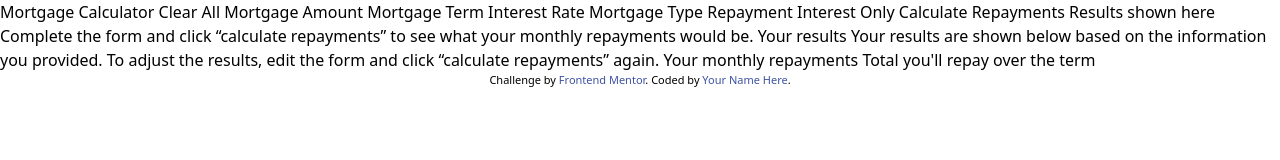
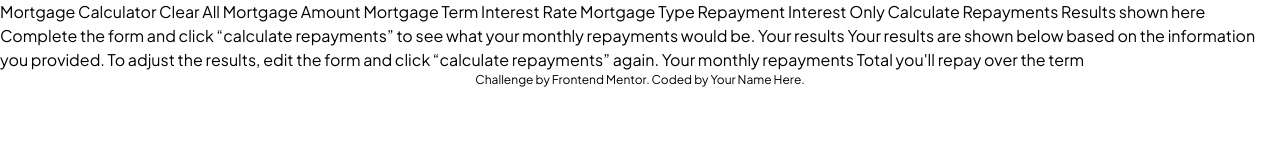
Before and after one commit to jonhenrikaavitsland/fM-mortgage-repayment-calculator, a website built with Vite: page index.html in a window 1280 px wide. Built offline with nearby package versions, Linux system fonts and the light colour scheme.

Commit message:
tailwind config

```diff
--- a/index.html
+++ b/index.html
@@ -16,19 +16,7 @@
     />
     <link rel="stylesheet" href="./src/index.css" />
     <script type="module" src="./src/js/index.js"></script>
-
     <title>Frontend Mentor | Mortgage repayment calculator</title>
-
-    <!-- Feel free to remove these styles or customise in your own stylesheet 👍 -->
-    <style>
-      .attribution {
-        font-size: 11px;
-        text-align: center;
-      }
-      .attribution a {
-        color: hsl(228, 45%, 44%);
-      }
-    </style>
   </head>
   <body>
     Mortgage Calculator Clear All Mortgage Amount Mortgage Term Interest Rate
@@ -49,7 +37,7 @@
 
     <!-- Completed results end -->
 
-    <div class="attribution">
+    <div class="text-center text-xs">
       Challenge by
       <a href="https://www.frontendmentor.io?ref=challenge">Frontend Mentor</a>.
       Coded by <a href="#">Your Name Here</a>.
--- a/src/index.css
+++ b/src/index.css
@@ -1,3 +1,13 @@
 @tailwind base;
 @tailwind components;
 @tailwind utilities;
+
+@layer base {
+  @font-face {
+    font-family: "Plus-jakarta-sans";
+    font-style: normal;
+    font-weight: <weight>;
+    font-display: swap;
+    src: url("./assets/fonts/PlusJakartaSans-VariableFont_wght.ttf")
+  }
+}
--- a/tailwind.config.js
+++ b/tailwind.config.js
@@ -1,8 +1,26 @@
+const defaultTheme = require('tailwindcss/defaultTheme');
+
 /** @type {import('tailwindcss').Config} */
 export default {
   content: ['./**/index.html', './src/**/*.{js, ts, jsx, tsx, mjs, cjs}'],
   theme: {
-    extend: {},
+    extend: {
+      fontFamily: {
+        sans: ['Plus-jakarta-sans', ...defaultTheme.fontFamily.sans],
+      },
+    },
+    colors: {
+      lime: '#D8DB2F',
+      slate: {
+        100: '#E4F4FD',
+        300: '#9ABED5',
+        500: '#6B94A8',
+        700: '#4E6E7E',
+        900: '#133041',
+      },
+      white: '#FFFFFF',
+      red: '#D73328',
+    },
   },
   plugins: [],
 };
```
